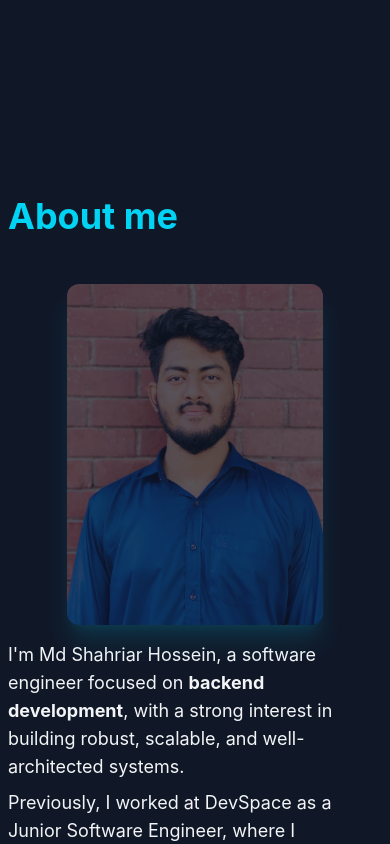
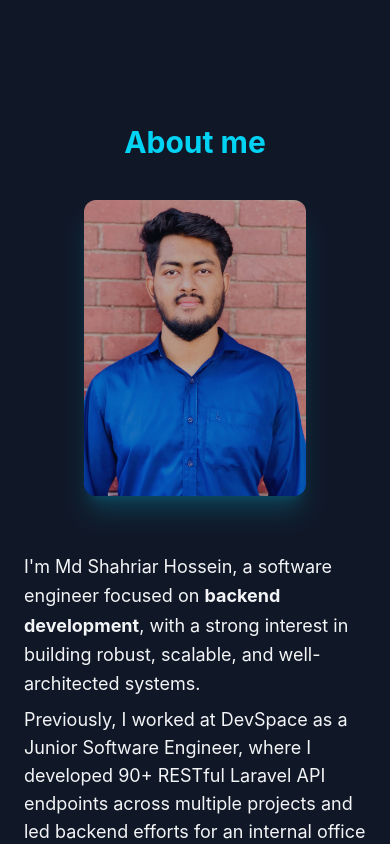
Before and after one commit to Shahriar-Hossein/portfolio-website, a Vue app: page / in a window 390 px wide. Shown: the part 800-1644 px from the top of the page. Built offline with nearby package versions, Linux system fonts and the light colour scheme.

Commit message:
made abot section responsive and added new photo

```diff
--- a/src/components/AboutSection.vue
+++ b/src/components/AboutSection.vue
@@ -9,12 +9,17 @@ defineExpose({
 </script>
 
 <template>
-  <section ref="aboutRef" id="about" class="container mx-auto flex-col items-center place-content-center py-26">
-    <div class="lg:mx-32">
-      <h1 class="text-4xl text-cyan-400 font-bold my-12"> About me </h1>
-      <div class="flex flex-col-reverse lg:flex-row lg:justify-between lg:content-start">
-        <div class="my-2 lg:pr-12">
-          <p class="mt-2">
+  <section
+    ref="aboutRef"
+    id="about"
+    class="container mx-auto py-20 px-4 md:px-8"
+  >
+    <div class="mx-auto max-w-5xl">
+      <h1 class="text-3xl md:text-4xl text-cyan-400 font-bold mb-10 text-center md:text-left"> About me </h1>
+
+      <div class="flex flex-col-reverse md:flex-row items-center md:items-start gap-10">
+        <div class="w-full md:w-3/5">
+          <p class="mt-4 leading-relaxed">
             I'm Md Shahriar Hossein, a software engineer focused on <strong>backend development</strong>, with a strong interest in building robust, scalable, and well-architected systems.
           </p>
           <p class="mt-2">
@@ -27,10 +32,10 @@ defineExpose({
             Whether it's crafting optimized queries, building reusable components, or collaborating across teams, I aim to write code that's clean, maintainable, and built to scale.
           </p>
         </div>
-        <div class="lg:px-22">
+        <div class="w-full md:w-2/5 flex justify-center">
           <img
-            class="h-auto max-w-3xs mx-auto transition-all duration-300 rounded-xl opacity-30 hover:opacity-100 shadow-xl shadow-cyan-500/50 transition-all ease-linear duration-300"
-            src="../assets/IMG-20250217-WA0004.jpg"
+            class="rounded-xl opacity-70 hover:opacity-100 transition-opacity duration-300 shadow-xl shadow-cyan-500/30 h-74 md:h-96"
+            src="../assets/my_pic.jpg"
             alt="My Picture"
           />
         </div>
```
Also changed, not shown: src/assets/my_pic.jpg (added).
